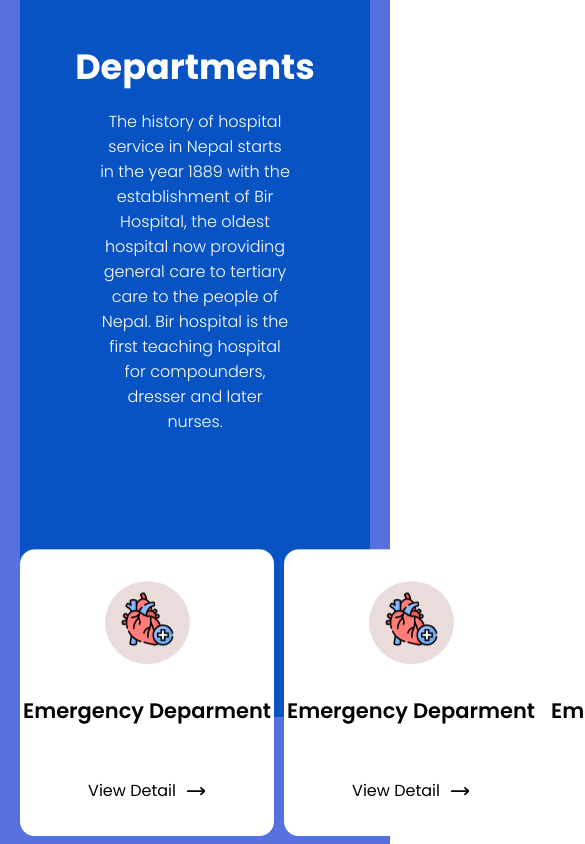
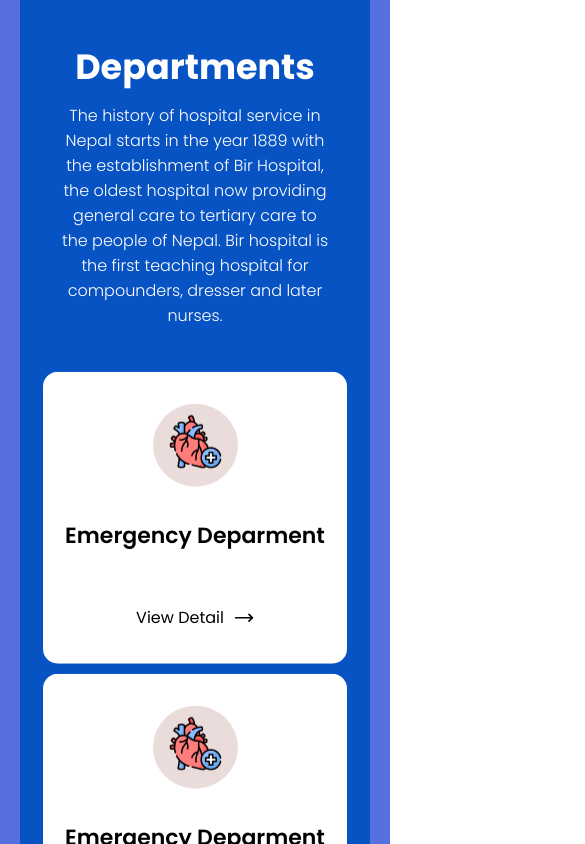
Before and after one commit to Sushey01/Tangerine_Meringue, a React (Vite) app: page / in a window 390 px wide. Shown: the top 844 px of the page, 585 px wide, since content can reach past the window. Built offline with nearby package versions, Linux system fonts and the light colour scheme.

Commit message:
mob-respons

```diff
--- a/src/components/Department.css
+++ b/src/components/Department.css
@@ -34,5 +34,39 @@
 
 .five-department-card{
     display: flex;
-    gap: 10px;
+    padding: 10px;
+    padding-top: 0px;
+    justify-content: space-around;
 }
+
+
+@media(max-width:645px){
+
+    .section6{
+        height: auto;
+        overflow: auto;
+    }
+
+    .department-paragraph{
+        margin: 0px;
+        padding: 0px;
+        text-align: center;
+    }
+
+    .department-container{
+        height: auto;
+    }
+
+
+
+    .five-department-card{
+        display: flex;
+        flex-direction: column;
+        gap: 10px;
+    }
+
+    /* Hide all except the first card  */
+     /* .five-department-card > *:not(:first-child){
+        display: none;
+    } */
+}
--- a/src/components/Department.jsx
+++ b/src/components/Department.jsx
@@ -31,6 +31,7 @@ const Department = () => {
             {departmentData.map((dept, index) => (
                 <DepartmentCard key={index} image={dept.image} title={dept.title}/>
             ))}
+
         </div>
 
       </div>
--- a/src/components/DepartmentCard.css
+++ b/src/components/DepartmentCard.css
@@ -9,11 +9,12 @@
     display: flex;
     flex-direction: column;
     height: auto;
-    width: 250px;
+    width: 230px;
     justify-content: center;
     transition: transform .3s ease, box-shadow .3s ease;
     border-radius: 15px;
 }
+
 
 .emergency-department-container:hover{
     background-color: #00a0aa;
@@ -25,7 +26,7 @@
 
 .emergency-department-container h3{
     align-self: center;
-    font-size: 21px;
+    font-size: 19px;
     padding-top: 10px;
     font-weight: 600;
 }
@@ -60,3 +61,17 @@
 .view-details:hover{
     cursor: pointer;
 }
+
+@media(max-width:645px){
+    .emergency-container{
+        align-self: center;
+    }
+
+    .emergency-department-container{
+        width: 300px;
+    }
+
+    .emergency-department-container h3{
+        font-size: 22px;
+    }
+}
```
